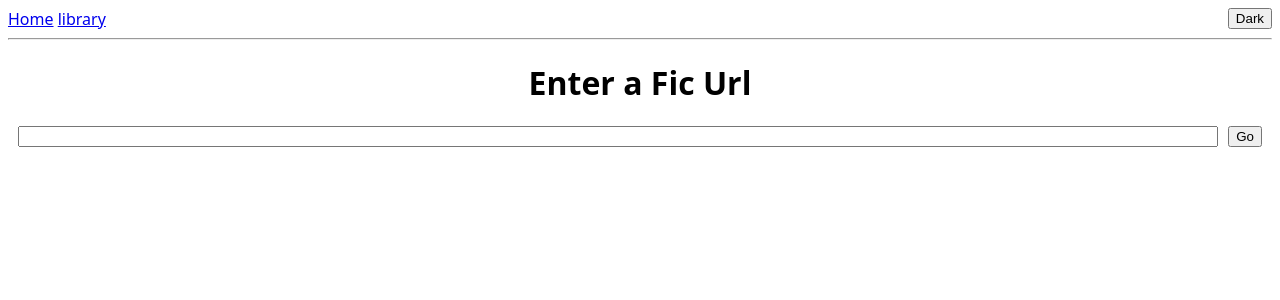
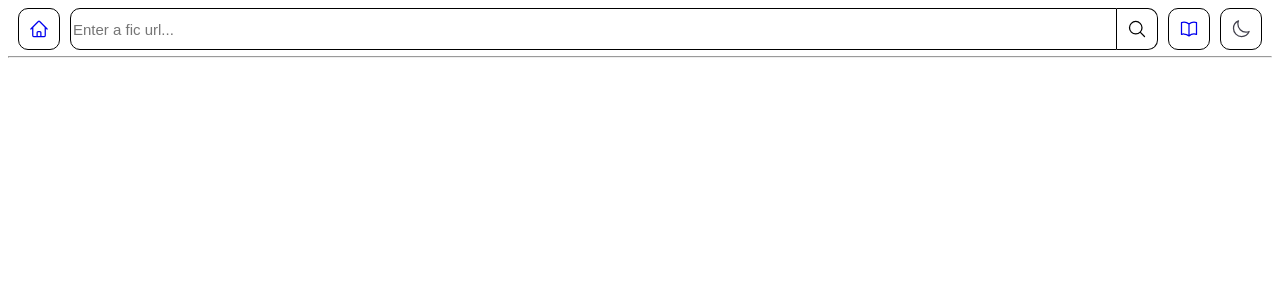
Before and after one commit to activepass/fictron, a SvelteKit app in the folder renderer/: page / in a window 1280 px wide. Shown: the top 300 px of the page. Built offline with nearby package versions, Linux system fonts and the light colour scheme.

Commit message:
nav design

```diff
--- /dev/null
+++ b/renderer/src/components/DarkModeIcon.svelte
@@ -0,0 +1,15 @@
+<script>
+    export let darkmode = false;
+
+    $: darkmode
+</script>
+
+{#if !darkmode}
+<svg xmlns="http://www.w3.org/2000/svg" fill="none" viewBox="0 0 24 24" stroke-width="1.5" stroke="currentColor" width="20px">
+    <path stroke-linecap="round" stroke-linejoin="round" d="M21.752 15.002A9.72 9.72 0 0 1 18 15.75c-5.385 0-9.75-4.365-9.75-9.75 0-1.33.266-2.597.748-3.752A9.753 9.753 0 0 0 3 11.25C3 16.635 7.365 21 12.75 21a9.753 9.753 0 0 0 9.002-5.998Z" />
+</svg>
+{:else}
+<svg xmlns="http://www.w3.org/2000/svg" fill="none" viewBox="0 0 24 24" stroke-width="1.5" stroke="orange" width="20px">
+    <path stroke-linecap="round" stroke-linejoin="round" d="M12 3v2.25m6.364.386-1.591 1.591M21 12h-2.25m-.386 6.364-1.591-1.591M12 18.75V21m-4.773-4.227-1.591 1.591M5.25 12H3m4.227-4.773L5.636 5.636M15.75 12a3.75 3.75 0 1 1-7.5 0 3.75 3.75 0 0 1 7.5 0Z" />
+</svg>
+{/if}
--- a/renderer/src/components/FicPanel.svelte
+++ b/renderer/src/components/FicPanel.svelte
@@ -6,11 +6,17 @@
     function openFic() {
         goto(`/fic/${fic.id}`);
     }
+
+    function ariaEnterPressed(e: KeyboardEvent) {
+        console.log(e)
+        if (e.key === "Enter") {
+            openFic();
+        }
+    }
+
 </script>
 
-<!-- svelte-ignore a11y-click-events-have-key-events -->
-<!-- svelte-ignore a11y-no-static-element-interactions -->
-<div class="library-pane" on:click={openFic}>
+<div class="library-pane" on:click={openFic} role="button" tabindex=0 on:keydown={ariaEnterPressed}>
     <h2>{fic.name}</h2>
     <p>By: {fic.author_name}</p>
 
--- /dev/null
+++ b/renderer/src/components/FicSearch.svelte
@@ -0,0 +1,77 @@
+<script lang='ts'>
+    import { ao3_url, ffn_url } from "$shared/Constants";
+    import { goto } from '$app/navigation';
+    let search: HTMLInputElement;
+
+    function go(id: number) {
+        if (id == -1) {
+            window.alert("Failed to add Fic!")
+            return;
+        }
+        goto(`/fic/${id}`);
+        search.value = "";
+    }
+
+    async function addUrl() {
+        if (!search || !search.value || search.value.trim() == "") return;
+        if (search.value.startsWith(ao3_url)) {
+            let num = await window.fictron?.addAo3FicToLibrary(search.value);
+            go(num!)
+        }
+        else if (search.value.startsWith(ffn_url)) {
+            let num = await window.fictron?.addFFNetFicToLibrary(search.value);
+            go(num!)
+        }
+        window.alert("Invalid URL")
+    }
+    function enterPressed(e: KeyboardEvent) {
+        if (e.key === "Enter") {
+            addUrl()
+        }
+    }
+</script>
+
+<input class="ficsearch" type="text" placeholder="Enter a fic url..." bind:this={search} on:keydown={enterPressed}>
+<div class="searchbtn navbtn" on:click={addUrl} role="button" tabindex="0">
+    <svg xmlns="http://www.w3.org/2000/svg" fill="none" viewBox="0 0 24 24" stroke-width="1.5" stroke="currentColor" width="20px">
+        <path stroke-linecap="round" stroke-linejoin="round" d="m21 21-5.197-5.197m0 0A7.5 7.5 0 1 0 5.196 5.196a7.5 7.5 0 0 0 10.607 10.607Z" />
+    </svg>
+</div>
+
+<style is:global>
+    .searchbtn {
+        border-radius: 0 10px 10px 0 !important;
+        border-left: none !important;
+        margin-left: -10px;
+    }
+
+    .searchbtn:hover {
+        background-color: var(--book-hover);
+        cursor: pointer;
+    }
+
+    body.dark .searchbtn:hover {
+        background-color: var(--book-hover-dark);
+
+    }
+
+    .ficsearch {
+        flex-grow: 1;
+        padding-top: 5px;
+        padding-bottom: 5px;
+        height: 30px;
+        border-radius: 10px 0 0 10px;
+        border: 1px solid black;
+        line-height: 20px;
+        font-size: 15px;
+
+        transition: color 0.4s, background-color 0.4s, border-color 0.4s;
+    }
+
+    body.dark .ficsearch {
+        border-color: white;
+        outline-color: white;
+        background-color: #2a2a2a;
+        color: white;
+    }
+</style>
--- a/renderer/src/routes/+layout.svelte
+++ b/renderer/src/routes/+layout.svelte
@@ -1,5 +1,7 @@
 <script lang='ts'>
-	import { onMount } from "svelte";
+	import DarkModeIcon from "$components/DarkModeIcon.svelte";
+	import FicSearch from "$components/FicSearch.svelte";
+    import { onMount } from "svelte";
 
     let darkmodebutton: HTMLButtonElement
     let darkmode_state = localStorage.getItem('darkmode') === 'true'
@@ -27,13 +29,64 @@
 </svelte:head>
 <svelte:body  />
 <nav>
-    <a href="/">Home</a>
-    <a href="/library">library</a>
-    <button style="float: right;" bind:this={darkmodebutton} on:click={toggleDarkMode}>Dark</button>
+    <div class="navcontainer">
+        <a href="/" class="navbtn">
+            <svg xmlns="http://www.w3.org/2000/svg" fill="none" viewBox="0 0 24 24" stroke-width="1.5" stroke="currentColor" width="20px">
+                <path stroke-linecap="round" stroke-linejoin="round" d="m2.25 12 8.954-8.955c.44-.439 1.152-.439 1.591 0L21.75 12M4.5 9.75v10.125c0 .621.504 1.125 1.125 1.125H9.75v-4.875c0-.621.504-1.125 1.125-1.125h2.25c.621 0 1.125.504 1.125 1.125V21h4.125c.621 0 1.125-.504 1.125-1.125V9.75M8.25 21h8.25" />
+            </svg>
+        </a>
+        <!-- <input class="ficsearch" type="text" placeholder="Enter a fic url...">
+        <div class="navbtn searchbtn" on:click={} role="button" tabindex="0">
+            <svg xmlns="http://www.w3.org/2000/svg" fill="none" viewBox="0 0 24 24" stroke-width="1.5" stroke="currentColor" width="20px">
+                <path stroke-linecap="round" stroke-linejoin="round" d="m21 21-5.197-5.197m0 0A7.5 7.5 0 1 0 5.196 5.196a7.5 7.5 0 0 0 10.607 10.607Z" />
+              </svg>
+        </div> -->
+        <FicSearch />
+        <a href="/library" class="navbtn">
+            <svg xmlns="http://www.w3.org/2000/svg" fill="none" viewBox="0 0 24 24" stroke-width="1.5" stroke="currentColor" width="20px">
+                <path stroke-linecap="round" stroke-linejoin="round" d="M12 6.042A8.967 8.967 0 0 0 6 3.75c-1.052 0-2.062.18-3 .512v14.25A8.987 8.987 0 0 1 6 18c2.305 0 4.408.867 6 2.292m0-14.25a8.966 8.966 0 0 1 6-2.292c1.052 0 2.062.18 3 .512v14.25A8.987 8.987 0 0 0 18 18a8.967 8.967 0 0 0-6 2.292m0-14.25v14.25" />
+            </svg>
+        </a>
+        <!-- svelte-ignore a11y-click-events-have-key-events -->
+        <div class="navbtn darkmodebutton" on:click={toggleDarkMode} role="button" tabindex=0>
+            <DarkModeIcon darkmode={darkmode_state} />
+        </div>
+        <!-- <button class="darkmodebutton" bind:this={darkmodebutton} on:click={toggleDarkMode}>Dark</button> -->
+    </div>
 </nav>
 <hr>
 <slot />
 <style is:global>
+    .navbtn {
+        height: 20px;
+        padding: 10px;
+        border: 1px solid black;
+        border-radius: 10px;
+        transition: border-color 0.4s;
+    }
+
+
+    body.dark .navbtn {
+        border-color: white;
+    }
+
+    nav {
+        height: 40px;
+    }
+
+    .navcontainer {
+        display: flex;
+        justify-content: space-between;
+        padding: 0 10px;
+        align-items: center;
+        gap: 10px;
+    }
+
+    .darkmodebutton {
+        cursor: pointer;
+        color: #42414d;
+    }
+
 
     body {
         background-color: #fff;
--- a/renderer/src/routes/+page.svelte
+++ b/renderer/src/routes/+page.svelte
@@ -11,7 +11,7 @@
             window.alert("Failed to add Fic!")
             return;
         }
-        goto(`/fic/${id}`);
+        window.location.href = `/fic/${id}`;
     }
 
     async function addUrl() {
@@ -27,23 +27,23 @@
     }
 
     onMount(() => {
-        search.addEventListener("keydown", (e) => {
-            if (e.key == "Enter") {
-                addUrl();
-            }
-        })
+        // search.addEventListener("keydown", (e) => {
+        //     if (e.key == "Enter") {
+        //         addUrl();
+        //     }
+        // })
     })
 </script>
-<h1>Enter a Fic Url</h1>
+<!-- <h1>Enter a Fic Url</h1>
 <div class="nav">
     <input bind:this={search} class="url_input" type="text">
     <button on:click={addUrl}>Go</button>
-</div>
+</div> -->
 {#await window.fictron?.getLibraryRecent()}
     <p>Loading</p>
 {:then library}
     {#if library && library.length > 0}
-        <h2>Recently Read:</h2>
+        <h2>Recently Read &gt;</h2>
         <div class="panel-wrapper">
             {#each library as fic}
             <FicPanel fic={fic} />
```
